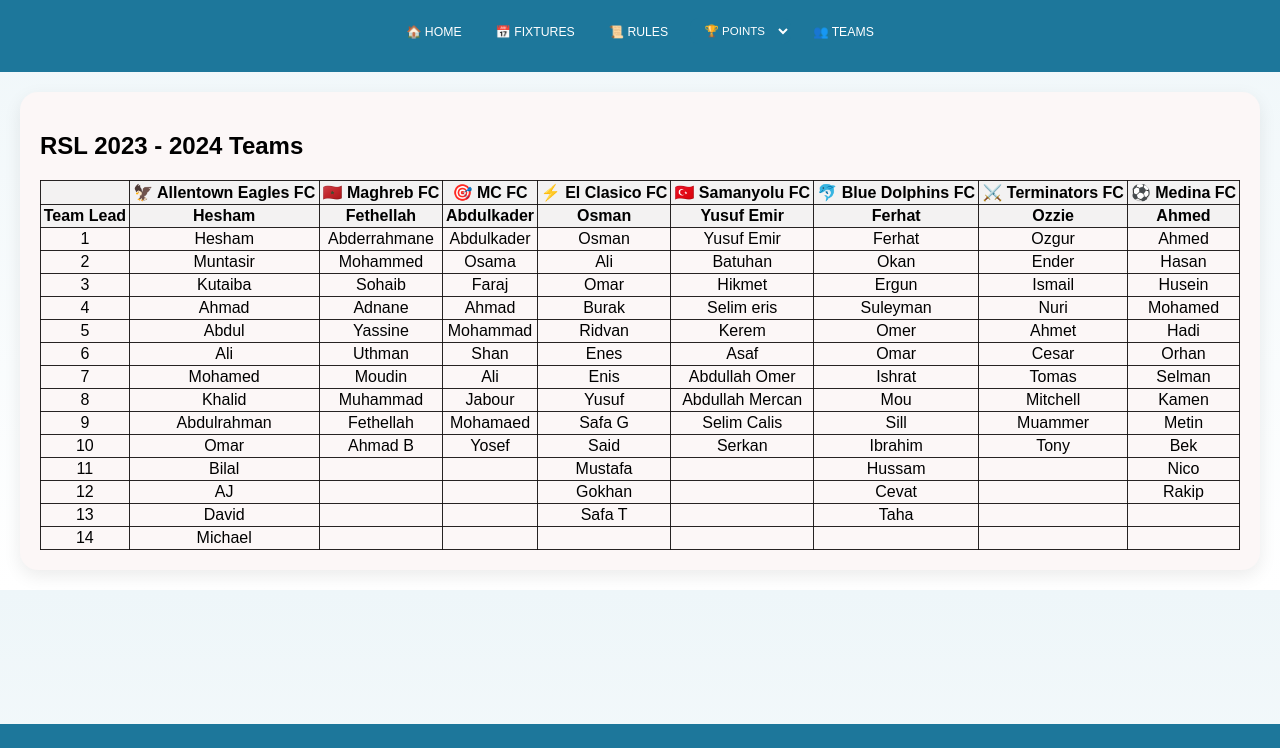
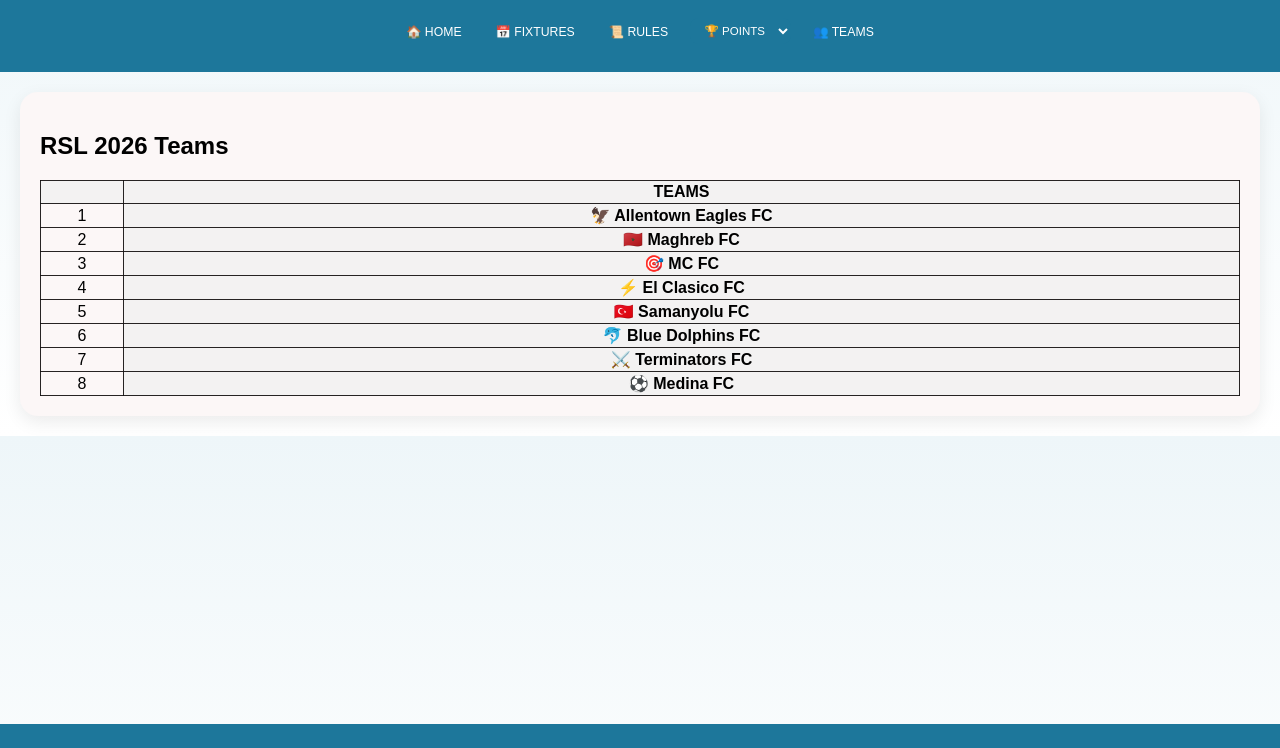
Before and after one commit to respectsl/rsl, a plain HTML site: page teams.html in a window 1280 px wide. Shown: the part 52-800 px from the top of the page. Drawn offline with Linux system fonts and the light colour scheme.

Commit message:
Update Teams

```diff
--- a/teams.html
+++ b/teams.html
@@ -58,186 +58,46 @@
 
     <main>
         <section class="points">
-            <h2>RSL 2023 - 2024 Teams</h2>
+            <h2>RSL 2026 Teams</h2>
             <table>
                 <thead>
                     <tr>
                         <th></th>
-                        <th>🦅 Allentown Eagles FC</th>
-                        <th>🇲🇦 Maghreb FC</th>
-                        <th>🎯 MC FC</th>
-                        <th>⚡ El Clasico FC</th>
-                        <th>🇹🇷 Samanyolu FC</th>
-                        <th>🐬 Blue Dolphins FC</th>
-                        <th>⚔️ Terminators FC</th>
-                        <th>⚽️ Medina FC</th>
-                    </tr>
-                    <tr>
-                        <th>Team Lead</th>
-                        <th>Hesham</th>
-                        <th>Fethellah</th>
-                        <th>Abdulkader</th>
-                        <th>Osman</th>
-                        <th>Yusuf Emir</th>
-                        <th>Ferhat</th>
-                        <th>Ozzie</th>
-                        <th>Ahmed</th>
+                        <th>TEAMS</th>
                     </tr>
                 </thead>
                 <tbody>
                     <tr>
                         <td>1</td>
-                        <td>Hesham</td>
-                        <td>Abderrahmane</td>
-                        <td>Abdulkader</td>
-                        <td>Osman</td>
-                        <td>Yusuf Emir</td>
-                        <td>Ferhat</td>
-                        <td>Ozgur</td>
-                        <td>Ahmed</td>
+                        <th>🦅 Allentown Eagles FC</th>
                     </tr>
                     <tr>
                         <td>2</td>
-                        <td>Muntasir</td>
-                        <td>Mohammed</td>
-                        <td>Osama</td>
-                        <td>Ali</td>
-                        <td>Batuhan</td>
-                        <td>Okan</td>
-                        <td>Ender</td>
-                        <td>Hasan</td>
+                        <th>🇲🇦 Maghreb FC</th>
                     </tr>
                     <tr>
                         <td>3</td>
-                        <td>Kutaiba</td>
-                        <td>Sohaib</td>
-                        <td>Faraj</td>
-                        <td>Omar</td>
-                        <td>Hikmet</td>
-                        <td>Ergun</td>
-                        <td>Ismail</td>
-                        <td>Husein</td>
+                        <th>🎯 MC FC</th>
                     </tr>
                     <tr>
                         <td>4</td>
-                        <td>Ahmad</td>
-                        <td>Adnane</td>
-                        <td>Ahmad</td>
-                        <td>Burak</td>
-                        <td>Selim eris</td>
-                        <td>Suleyman</td>
-                        <td>Nuri</td>
-                        <td>Mohamed</td>
+                        <th>⚡ El Clasico FC</th>
                     </tr>
                     <tr>
                         <td>5</td>
-                        <td>Abdul</td>
-                        <td>Yassine</td>
-                        <td>Mohammad</td>
-                        <td>Ridvan</td>
-                        <td>Kerem</td>
-                        <td>Omer</td>
-                        <td>Ahmet</td>
-                        <td>Hadi</td>
+                        <th>🇹🇷 Samanyolu FC</th>
                     </tr>
                     <tr>
                         <td>6</td>
-                        <td>Ali</td>
-                        <td>Uthman</td>
-                        <td>Shan</td>
-                        <td>Enes</td>
-                        <td>Asaf</td>
-                        <td>Omar</td>
-                        <td>Cesar</td>
-                        <td>Orhan</td>
+                        <th>🐬 Blue Dolphins FC</th>
                     </tr>
                     <tr>
                         <td>7</td>
-                        <td>Mohamed</td>
-                        <td>Moudin</td>
-                        <td>Ali</td>
-                        <td>Enis</td>
-                        <td>Abdullah Omer</td>
-                        <td>Ishrat</td>
-                        <td>Tomas</td>
-                        <td>Selman</td>
+                        <th>⚔️ Terminators FC</th>
                     </tr>
                     <tr>
                         <td>8</td>
-                        <td>Khalid</td>
-                        <td>Muhammad</td>
-                        <td>Jabour</td>
-                        <td>Yusuf</td>
-                        <td>Abdullah Mercan</td>
-                        <td>Mou</td>
-                        <td>Mitchell</td>
-                        <td>Kamen</td>
-                    </tr>
-                    <tr>
-                        <td>9</td>
-                        <td>Abdulrahman</td>
-                        <td>Fethellah</td>
-                        <td>Mohamaed</td>
-                        <td>Safa G</td>
-                        <td>Selim Calis</td>
-                        <td>Sill</td>
-                        <td>Muammer</td>
-                        <td>Metin</td>
-                    </tr>
-                    <tr>
-                        <td>10</td>
-                        <td>Omar</td>
-                        <td>Ahmad B</td>
-                        <td>Yosef</td>
-                        <td>Said</td>
-                        <td>Serkan</td>
-                        <td>Ibrahim</td>
-                        <td>Tony</td>
-                        <td>Bek</td>
-                    </tr>
-                    <tr>
-                        <td>11</td>
-                        <td>Bilal</td>
-                        <td></td>
-                        <td></td>
-                        <td>Mustafa</td>
-                        <td></td>
-                        <td>Hussam</td>
-                        <td></td>
-                        <td>Nico</td>
-                    </tr>
-                    <tr>
-                        <td>12</td>
-                        <td>AJ</td>
-                        <td></td>
-                        <td></td>
-                        <td>Gokhan</td>
-                        <td></td>
-                        <td>Cevat</td>
-                        <td></td>
-                        <td>Rakip</td>
-                    </tr>
-                    <tr>
-                        <td>13</td>
-                        <td>David</td>
-                        <td></td>
-                        <td></td>
-                        <td>Safa T</td>
-                        <td></td>
-                        <td>Taha</td>
-                        <td></td>
-                        <td></td>
-                    </tr>
-                    <tr>
-                        <td>14</td>
-                        <td>Michael</td>
-                        <td></td>
-                        <td></td>
-                        <td></td>
-                        <td></td>
-                        <td></td>
-                        <td></td>
-                        <td></td>
+                        <th>⚽️ Medina FC</th>
                     </tr>
                 </tbody>
             </table>
```
